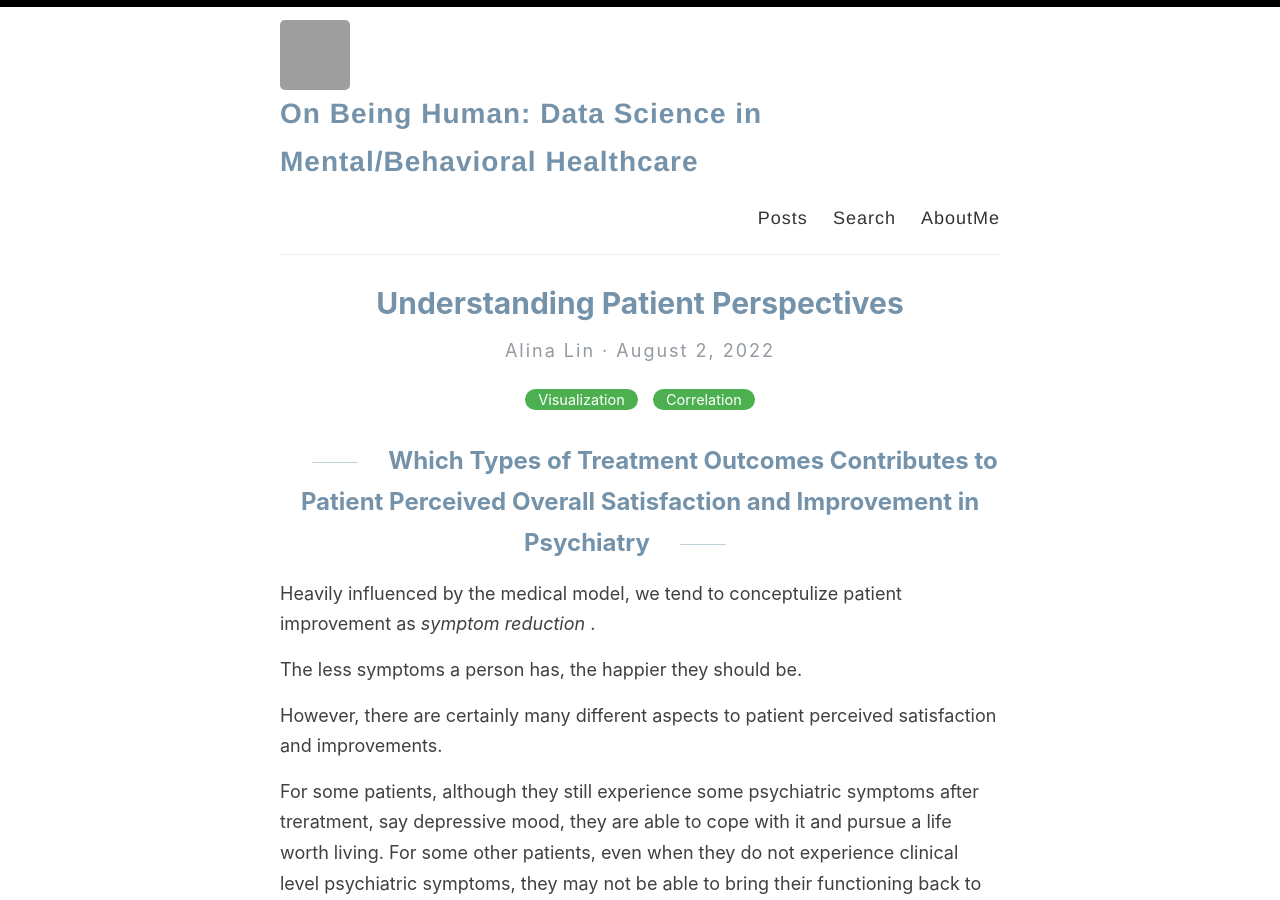
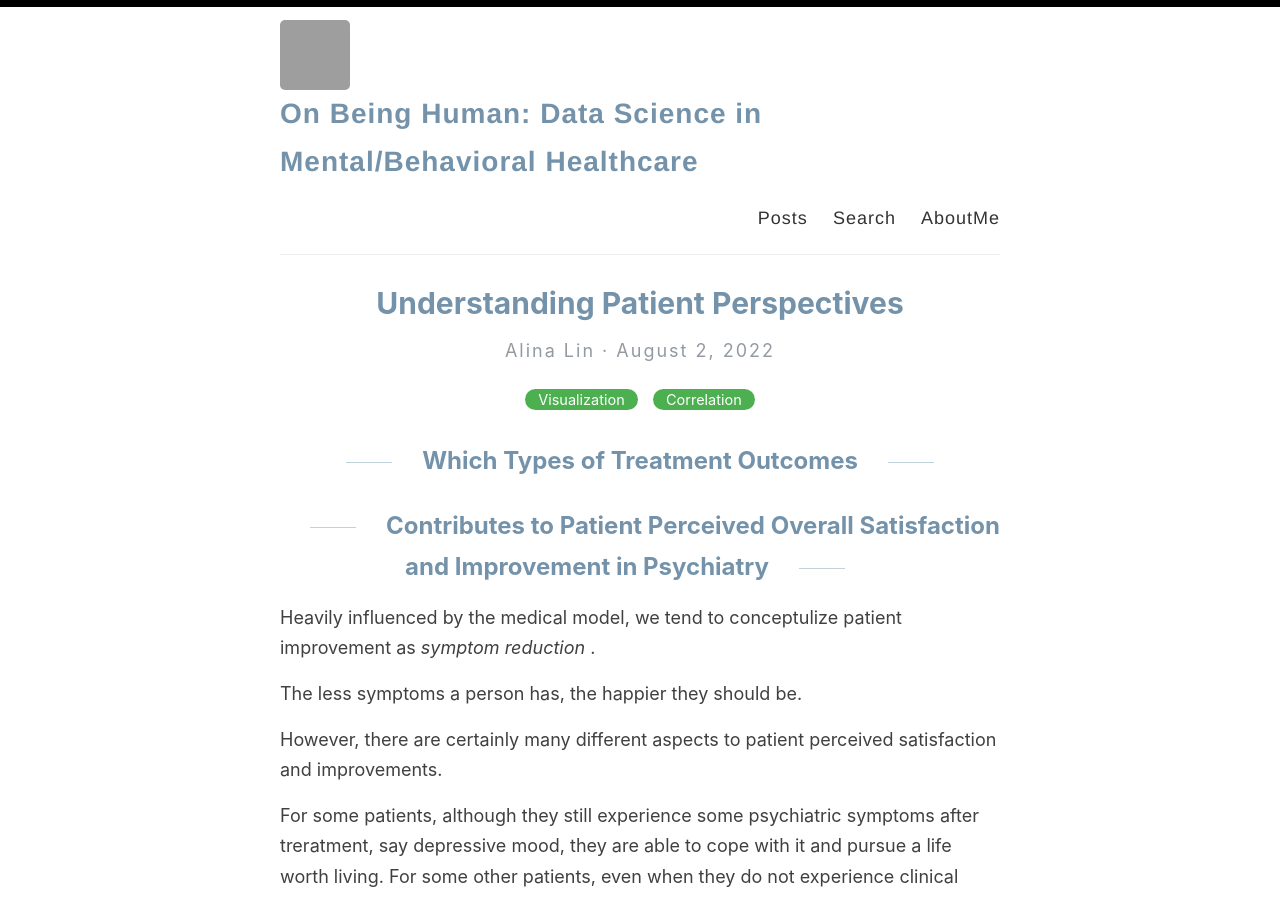
Before and after one commit to sin-ying-lin/sin-ying-lin.github.io, a Jekyll site: the page built from _posts/2022-08-02-PatientPerspectives.md, in a window 1280 px wide and 900 px high. Built offline with Jekyll 4.4.1, drawn with Linux system fonts in a browser that asks for light colours; grey boxes are pictures that could not be loaded.

```diff
--- a/_posts/2022-08-02-PatientPerspectives.md
+++ b/_posts/2022-08-02-PatientPerspectives.md
@@ -5,7 +5,8 @@ categories: Visualization Correlation
 excerpt: Heavily influenced by the medical model, we tend to conceptulize patient improvement as symptom reduction. The less symptoms a person has, the happier they should be. However, there are certainly many different aspects to patient perceived satisfaction and improvement. Let's use simple data analytic techniques to decompose patient perspectives.
 ---
 
-## Which Types of Treatment Outcomes Contributes to Patient Perceived Overall Satisfaction and Improvement in Psychiatry
+## Which Types of Treatment Outcomes
+## Contributes to Patient Perceived Overall Satisfaction and Improvement in Psychiatry
 
 
 Heavily influenced by the medical model, we tend to conceptulize patient improvement as <i> symptom reduction </i>.
```
